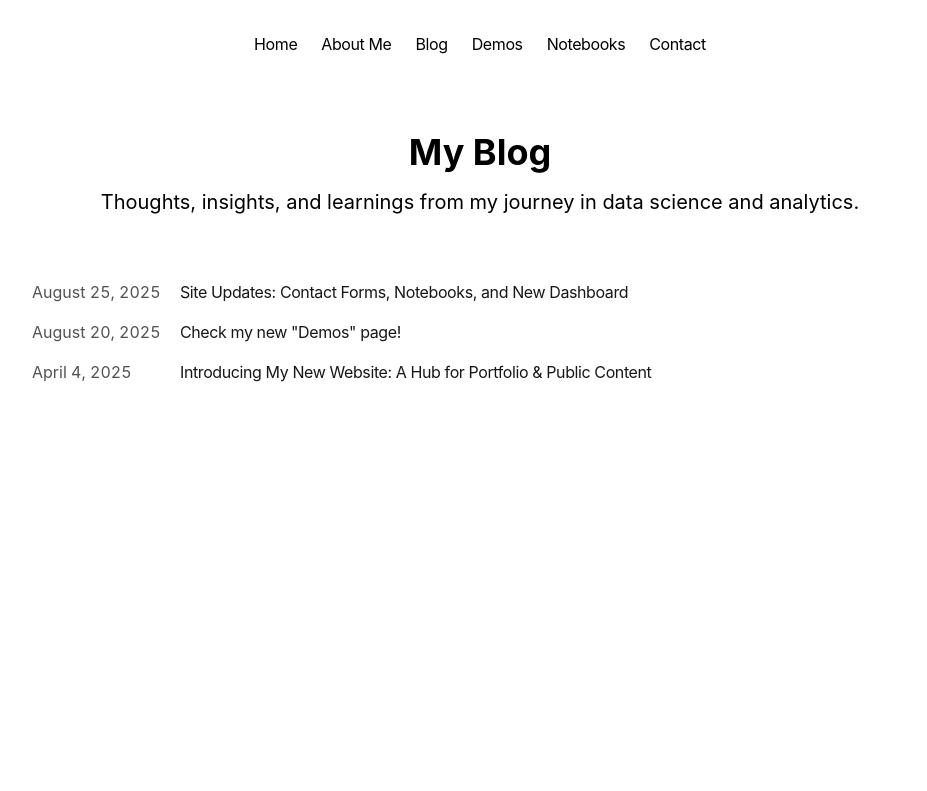
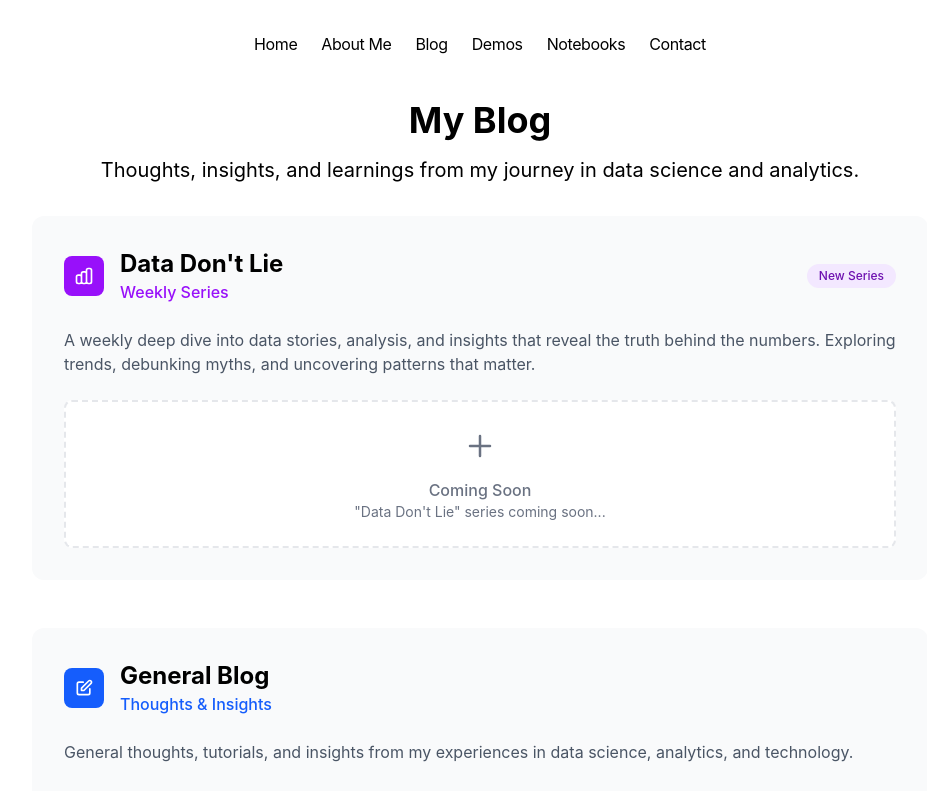
Before and after one commit to dillon-shearer/dillon-shearer-website, a Next.js app: page /blog in a window 1280 px wide. Shown: the top 791 px of the page, without its empty margins (160-1087 px from the left). Built offline with nearby package versions, Linux system fonts and the light colour scheme.

Commit message:
update blog landing to accomodate DDL format

```diff
--- a/app/blog/page.tsx
+++ b/app/blog/page.tsx
@@ -1,5 +1,4 @@
 // app/blog/page.tsx
-
 import { BlogPosts } from '@/app/components/posts'
 
 export const metadata = {
@@ -10,9 +9,9 @@ export const metadata = {
 export default function Page() {
   return (
     <div className="min-h-screen">
-      <div className="max-w-7xl mx-auto px-6 py-16">
+      <div className="max-w-7xl mx-auto px-6 py-8">
         {/* Header Section */}
-        <div className="text-center mb-16">
+        <div className="text-center mb-8">
           <h1 className="text-4xl font-bold mb-4">
             My Blog
           </h1>
@@ -21,9 +20,72 @@ export default function Page() {
           </p>
         </div>
 
-        <div className="max-w-4xl mx-auto">
+        <div className="max-w-4xl mx-auto space-y-12">
+          {/* Data Don't Lie Section */}
           <section>
-            <BlogPosts />
+            <div className="bg-gray-50 dark:bg-gray-800 rounded-xl p-8">
+              <div className="flex items-center justify-between mb-6">
+                <div className="flex items-center space-x-4">
+                  <div className="w-10 h-10 bg-purple-600 rounded-lg flex items-center justify-center">
+                    <svg className="w-5 h-5 text-white" fill="none" stroke="currentColor" viewBox="0 0 24 24">
+                      <path strokeLinecap="round" strokeLinejoin="round" strokeWidth={2} d="M9 19v-6a2 2 0 00-2-2H5a2 2 0 00-2 2v6a2 2 0 002 2h2a2 2 0 002-2zm0 0V9a2 2 0 012-2h2a2 2 0 012 2v10m-6 0a2 2 0 002 2h2a2 2 0 002-2m0 0V5a2 2 0 012-2h2a2 2 0 012 2v14a2 2 0 01-2 2h-2a2 2 0 01-2-2z" />
+                    </svg>
+                  </div>
+                  <div>
+                    <h2 className="text-2xl font-bold">
+                      Data Don't Lie
+                    </h2>
+                    <p className="text-purple-600 font-medium">Weekly Series</p>
+                  </div>
+                </div>
+                <span className="inline-flex items-center px-3 py-1 rounded-full text-xs font-medium bg-purple-100 text-purple-800 dark:bg-purple-900 dark:text-purple-300">
+                  New Series
+                </span>
+              </div>
+
+              <p className="text-gray-600 dark:text-gray-300 mb-6">
+                A weekly deep dive into data stories, analysis, and insights that reveal the truth behind the numbers.
+                Exploring trends, debunking myths, and uncovering patterns that matter.
+              </p>
+
+              {/* Placeholder for Data Don't Lie posts */}
+              <div className="bg-white dark:bg-gray-700 rounded-lg p-6 border-2 border-dashed border-gray-200 dark:border-gray-600">
+                <div className="text-center text-gray-500 dark:text-gray-400">
+                  <svg className="w-10 h-10 mx-auto mb-3" fill="none" stroke="currentColor" viewBox="0 0 24 24">
+                    <path strokeLinecap="round" strokeLinejoin="round" strokeWidth={1.5} d="M12 6v6m0 0v6m0-6h6m-6 0H6" />
+                  </svg>
+                  <p className="font-medium">Coming Soon</p>
+                  <p className="text-sm">"Data Don't Lie" series coming soon... </p>
+                </div>
+              </div>
+            </div>
+          </section>
+
+          {/* General Blog Section */}
+          <section>
+            <div className="bg-gray-50 dark:bg-gray-800 rounded-xl p-8">
+              <div className="flex items-center space-x-4 mb-6">
+                <div className="w-10 h-10 bg-blue-600 rounded-lg flex items-center justify-center">
+                  <svg className="w-5 h-5 text-white" fill="none" stroke="currentColor" viewBox="0 0 24 24">
+                    <path strokeLinecap="round" strokeLinejoin="round" strokeWidth={2} d="M11 5H6a2 2 0 00-2 2v11a2 2 0 002 2h11a2 2 0 002-2v-5m-1.414-9.414a2 2 0 112.828 2.828L11.828 15H9v-2.828l8.586-8.586z" />
+                  </svg>
+                </div>
+                <div>
+                  <h2 className="text-2xl font-bold">
+                    General Blog
+                  </h2>
+                  <p className="text-blue-600 font-medium">Thoughts & Insights</p>
+                </div>
+              </div>
+
+              <p className="text-gray-600 dark:text-gray-300 mb-6">
+                General thoughts, tutorials, and insights from my experiences in data science,
+                analytics, and technology.
+              </p>
+              <div className="space-y-4">
+                <BlogPosts />
+              </div>
+            </div>
           </section>
         </div>
       </div>
```
